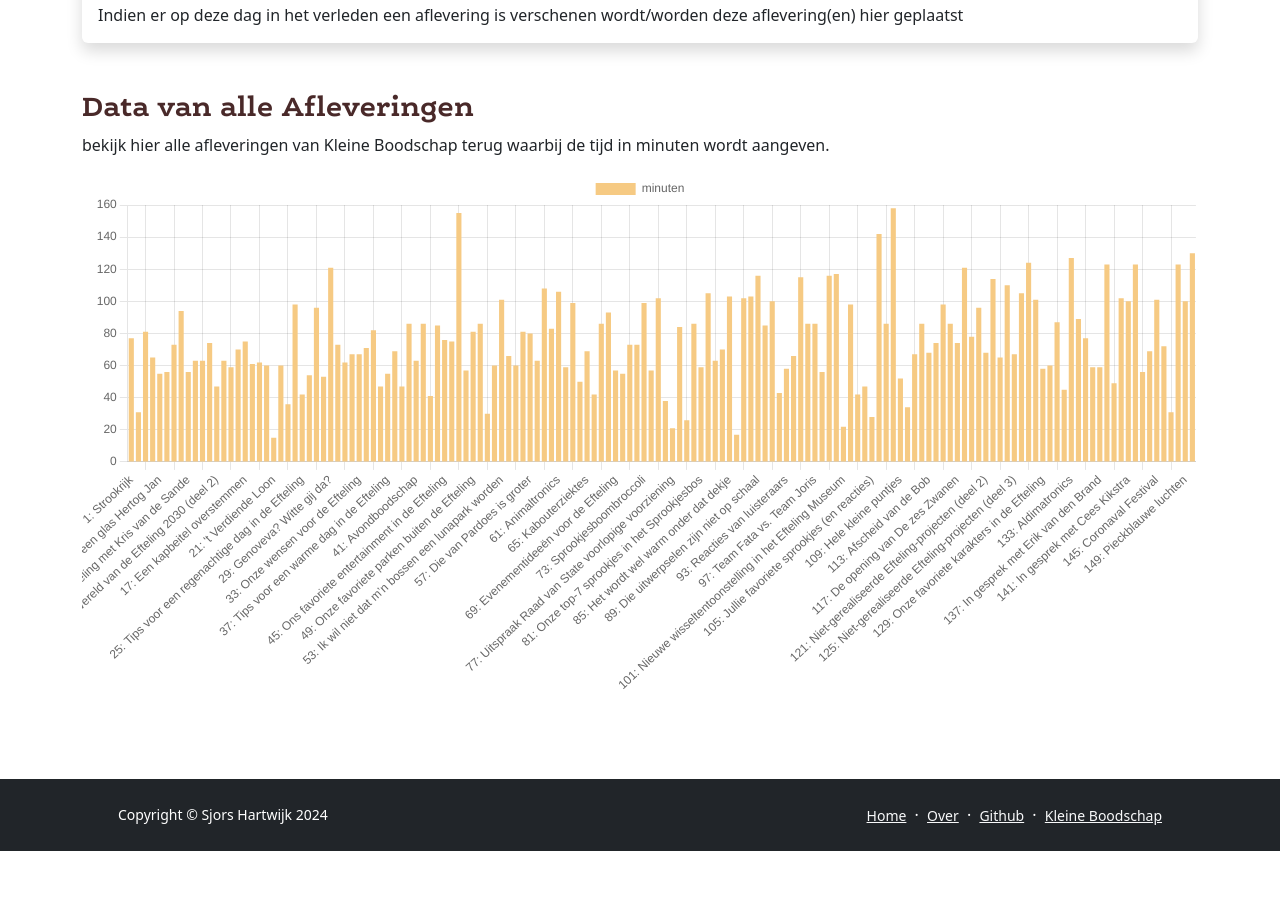
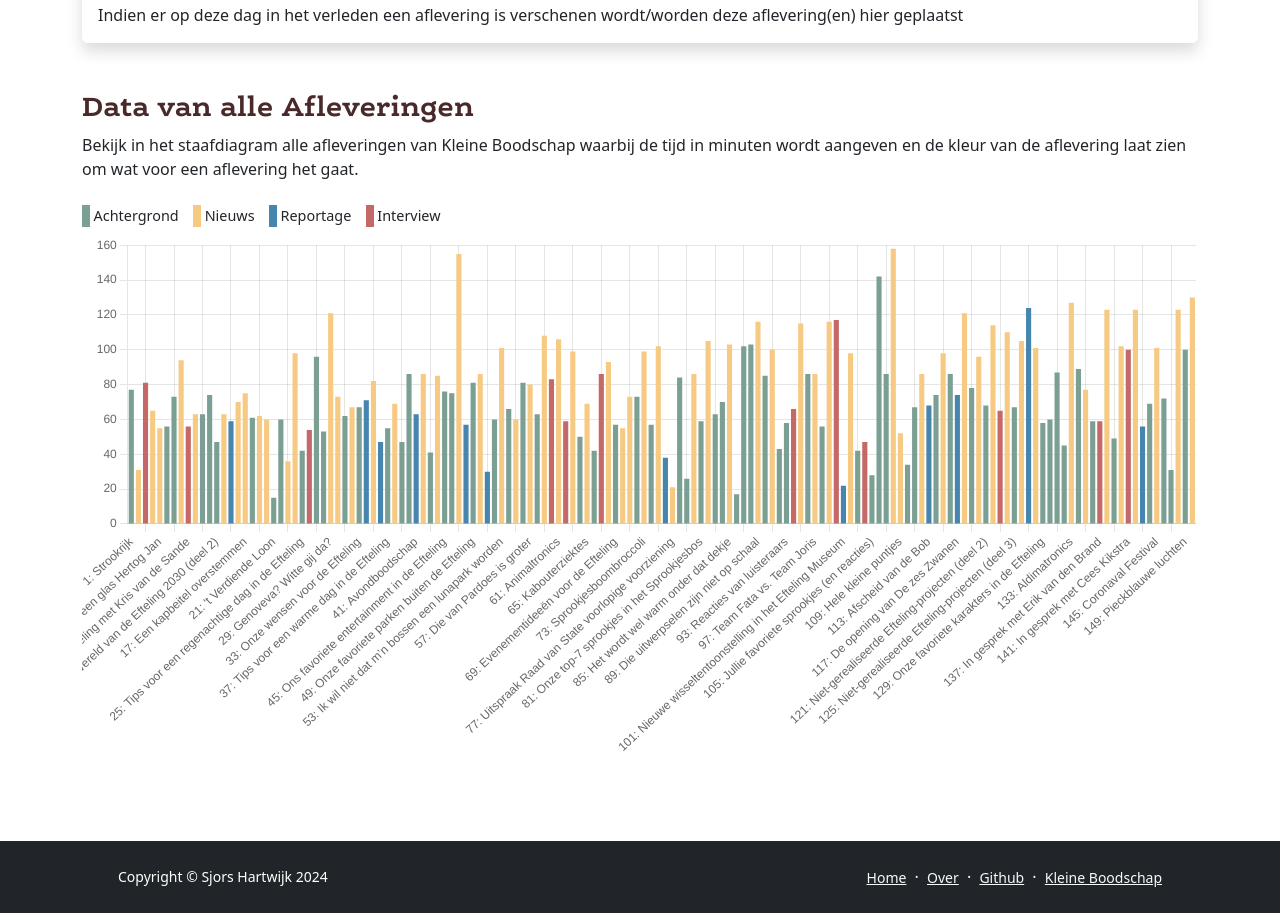
Before and after one commit to SjorsHartwijk/kleineboodschap, a plain HTML site: page index.html in a window 1280 px wide. Shown: the part 1051-1964 px from the top of the page. Before the commit the page ends 1902 px from the top, so only its background shows below. Drawn offline with nearby package versions, Linux system fonts and the light colour scheme.

Commit message:
afleveringen in staafdiagram bevatten een kleur die bij een categorie hoort

```diff
--- a/assets/css/style.scss
+++ b/assets/css/style.scss
@@ -2,7 +2,10 @@
     --color-theme-primary: #154666;
     --color-theme-secondary: #492929;
     --color-white: #ffffff;
-    --color-text:
+    --color-nieuws: #F6CA83;
+    --color-reportage: #4685AE;
+    --color-interview: #C46868;
+    --color-achtergrond: #7B9F93;
 }
 @font-face {
     font-family: 'ErnestineWebW03';
@@ -46,6 +49,25 @@ h1,h2,h3,h4,h5,h6 {
 .btn {
     border-radius: calc(infinity * 1px);
 }
+.legenda {
+    font-size: .9em;
+    .nieuws {
+        border-left: 8px solid var(--color-nieuws);
+        padding: 0 1em 0 .25em;
+    }
+    .interview {
+        border-left: 8px solid var(--color-interview);
+        padding: 0 1em 0 .25em;
+    }
+    .reportage {
+        border-left: 8px solid var(--color-reportage);
+        padding: 0 1em 0 .25em;
+    }
+    .achtergrond {
+        border-left: 8px solid var(--color-achtergrond);
+        padding: 0 1em 0 .25em;
+    }
+}
 header {
     &.bg-theme {
         a {
--- a/assets/js/chart_categories.js
+++ /dev/null
@@ -1,54 +0,0 @@
-// Fetch het JSON-bestand
-fetch('episodes.json')
-.then(response => {
-    // Controleer of het laden van het bestand succesvol is
-    if (!response.ok) {
-        throw new Error('Failed to load JSON data');
-    }
-    return response.json();
-})
-.then(data => {
-    // Maak een object om de telling van categorieën bij te houden
-    const categoryCount = {};
-
-    // Loop door de JSON-data om de categorieën te tellen
-    data.forEach(episode => {
-        const category = episode.categorie;
-        if (category in categoryCount) {
-            categoryCount[category]++;
-        } else {
-            categoryCount[category] = 1;
-        }
-    });
-
-    // Haal de labels en data op voor de Pie Chart
-    const labels = Object.keys(categoryCount);
-    const dataValues = Object.values(categoryCount);
-
-    // Creeër een canvas voor de Pie Chart
-    const ctx = document.getElementById('categories_pie').getContext('2d');
-
-    // Creeër de Pie Chart
-    new Chart(ctx, {
-        type: 'pie',
-        data: {
-            labels: labels,
-            datasets: [{
-                label: 'Categorieën',
-                data: dataValues,
-                backgroundColor: [
-                    'rgba(255, 99, 132, 1)',  // Rood
-                    'rgba(54, 162, 235, 1)',  // Blauw
-                    'rgba(255, 206, 86, 1)',  // Geel
-                    'rgba(75, 192, 192, 1)',  // Groen
-                    'rgba(153, 102, 255, 1)'  // Paars
-                    // Je kunt meer kleuren toevoegen indien nodig
-                ]
-            }]
-        }
-    });
-})
-.catch(error => {
-    console.error('Error:', error);
-    alert('Er is een fout opgetreden bij het laden van de gegevens.');
-});
--- a/assets/js/chart_episodes.js
+++ b/assets/js/chart_episodes.js
@@ -1,4 +1,6 @@
-// Maak de grote afleveringen staaftabel
+// Functie om de afleveringen te laden en weer te geven in een Chart.js staafdiagram
+function loadEpisodes() {
+    // Fetch het JSON-bestand
     fetch('episodes.json')
     .then(response => {
         // Controleer of het laden van het bestand succesvol is
@@ -8,30 +10,66 @@ fetch('episodes.json')
         return response.json();
     })
     .then(data => {
-    // Extract de benodigde gegevens uit het JSON-object
-    const titel = data.map(episode => `${episode.id}: ${episode.titel}`);
-    const tijd = data.map(episode => episode.tijd);
-    const category = data.map(episode => episode.categorie);
+        // Sorteer de afleveringen op ID
+        data.sort((a, b) => a.id - b.id);
 
-    // Creeër een canvas voor de Bar Chart
-    const episodes = document.getElementById('episodes');
-    // Creeër de Bar Chart
-    new Chart(episodes, {
+        // Lijsten voor labels en data
+        const labels = [];
+        const dataValues = [];
+        const backgroundColors = [];
+
+        // Kleuren toewijzen aan categorieën
+        const categoryColors = {
+            'nieuws': '#F6CA83',
+            'achtergrond': '#7B9F93',
+            'reportage': '#4685AE',
+            'interview': '#C46868'
+        };
+
+        // Loop door de afleveringen om labels, data en kleuren te verzamelen
+        data.forEach(episode => {
+            labels.push(`${episode.id}: ${episode.titel}`); // Gebruik aflevering ID als label
+            dataValues.push(parseFloat(episode.tijd)); // Gebruik tijd als data
+
+            const category = episode.categorie;
+            backgroundColors.push(categoryColors[category]);
+        });
+
+        // Creeër een canvas voor de staafdiagram
+        const ctx = document.getElementById('barChart').getContext('2d');
+
+        // Creeër de staafdiagram
+        const barChart = new Chart(ctx, {
             type: 'bar',
             data: {
-        labels: titel,
+                labels: labels, // Gebruik aflevering ID's als labels
                 datasets: [{
                     label: 'minuten',
-                data: tijd,
-                backgroundColor: '#F6CA83',
+                    data: dataValues, // Gebruik tijd als data
+                    backgroundColor: backgroundColors,
                 }]
             },
             options: {
+                plugins: {
+                    legend: {
+                      display: false,
+                    }
+                  },
                 scales: {
-                y: {
+                    yAxes: [{
+                        ticks: {
                             beginAtZero: true
                         }
+                    }]
                 }
             }
         });
     })
+    .catch(error => {
+        console.error('Error:', error);
+        alert('Er is een fout opgetreden bij het laden van de gegevens.');
+    });
+}
+
+// Roep de functie aan om de afleveringen in te laden wanneer de pagina geladen is
+window.onload = loadEpisodes();
--- a/index.html
+++ b/index.html
@@ -132,8 +132,14 @@
                     <div class="row justify-content-center pb-5">
                         <div class="col-12">
                             <h3>Data van alle Afleveringen</h3>
-                            <p>bekijk hier alle afleveringen van Kleine Boodschap terug waarbij de tijd in minuten wordt aangeven.</p>
-                            <canvas id="episodes"></canvas>
+                            <p class="pb-2">Bekijk in het staafdiagram alle afleveringen van Kleine Boodschap waarbij de tijd in minuten wordt aangeven en de kleur van de aflevering laat zien om wat voor een aflevering het gaat.</p>
+                            <div class="legenda d-flex flex-row pb-2">
+                                <div class="achtergrond">Achtergrond</div>
+                                <div class="nieuws">Nieuws</div>
+                                <div class="reportage">Reportage</div>
+                                <div class="interview">Interview</div>
+                            </div>
+                            <canvas id="barChart"></canvas>
                         </div>
                     </div>
                 </div>
```
Also changed, not shown: assets/css/style.css, 1 other file. Lines whose indentation alone changed are shown as unchanged.
